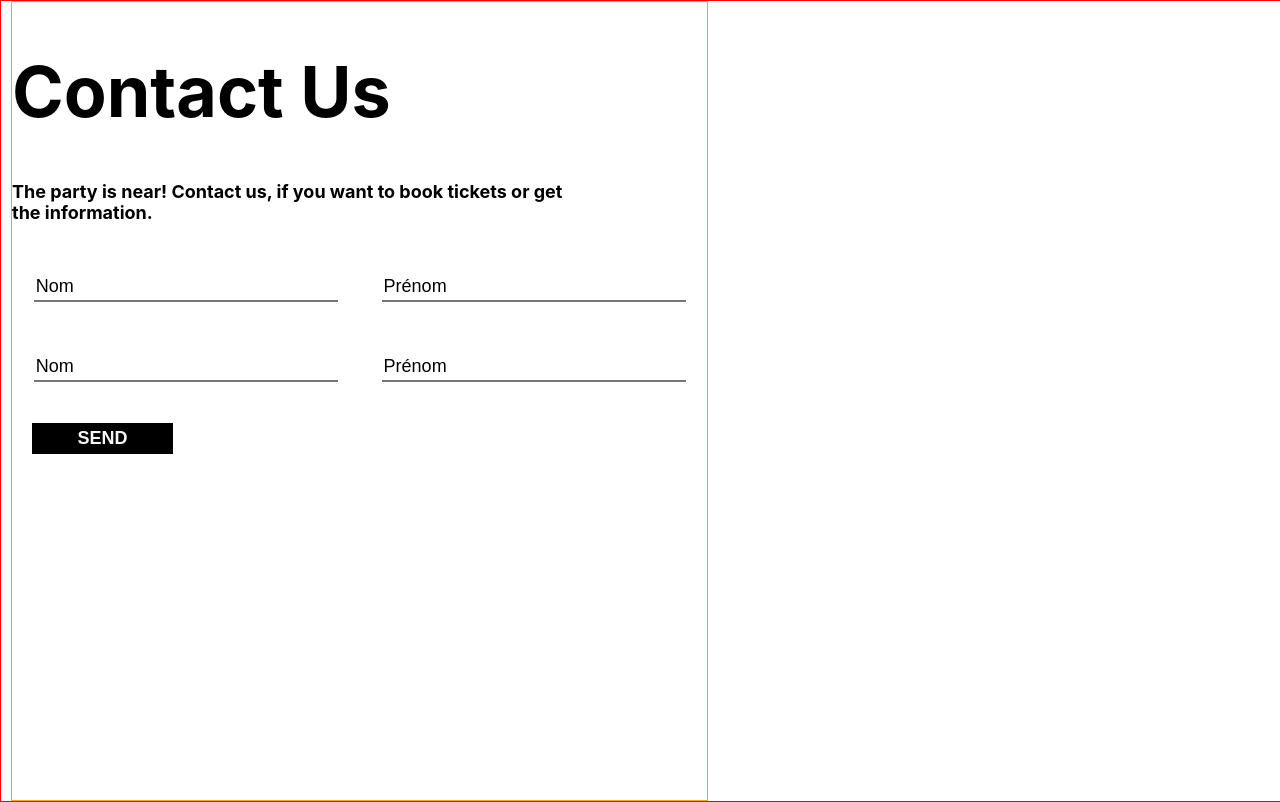
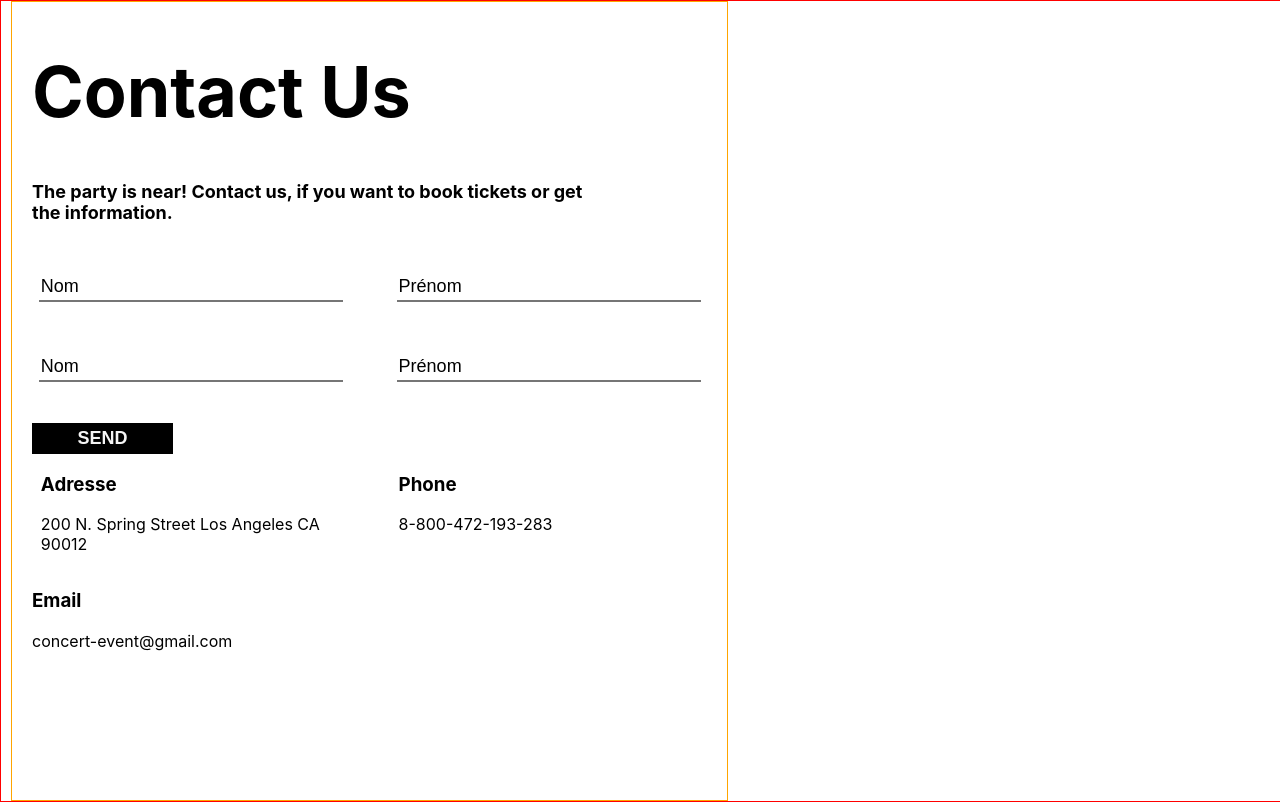
Before and after one commit to lucrampro/concert_event_new, a React (Create React App) app in the folder react-concert/: page / in a window 1280 px wide. Built offline with nearby package versions, Linux system fonts and the light colour scheme.

Commit message:
change 4

```diff
--- a/react-concert/src/components/Contact.js
+++ b/react-concert/src/components/Contact.js
@@ -27,7 +27,20 @@ class Contact extends React.Component{
             </div>
             <button type="submit">SEND</button>
           </form>
-
+          <div className="contact-info">
+            <div className="info-text">
+              <h3>Adresse</h3>
+              <p>200 N. Spring Street Los Angeles CA 90012</p>
+            </div>
+            <div className="info-text">
+              <h3>Phone</h3>
+              <p>8-800-472-193-283</p>
+            </div>
+          </div>
+          <div className="info-text move">
+            <h3>Email</h3>
+            <p>concert-event@gmail.com</p>
+          </div>
         </div>
         <div className="contact-maps"></div>
       </div>
--- a/react-concert/src/contact.css
+++ b/react-concert/src/contact.css
@@ -19,11 +19,13 @@
   margin-left: 10px;
 }
 h1{
-  font-size: var(--text-one)
+  font-size: var(--text-one);
+  margin-left: 20px;
 }
 h4{
   font-size: var(--text-tree);
   width: 80%;
+  margin-left: 20px;
 }
 .formu{
   width: 100%;
@@ -52,3 +54,13 @@ button{
   margin-top: 40px;
   margin-left: 20px;
 }
+.contact-info{
+  display: flex;
+  justify-content: space-around;
+}
+.info-text{
+  width: 300px;
+}
+.move{
+  margin-left: 20px;
+}
```
